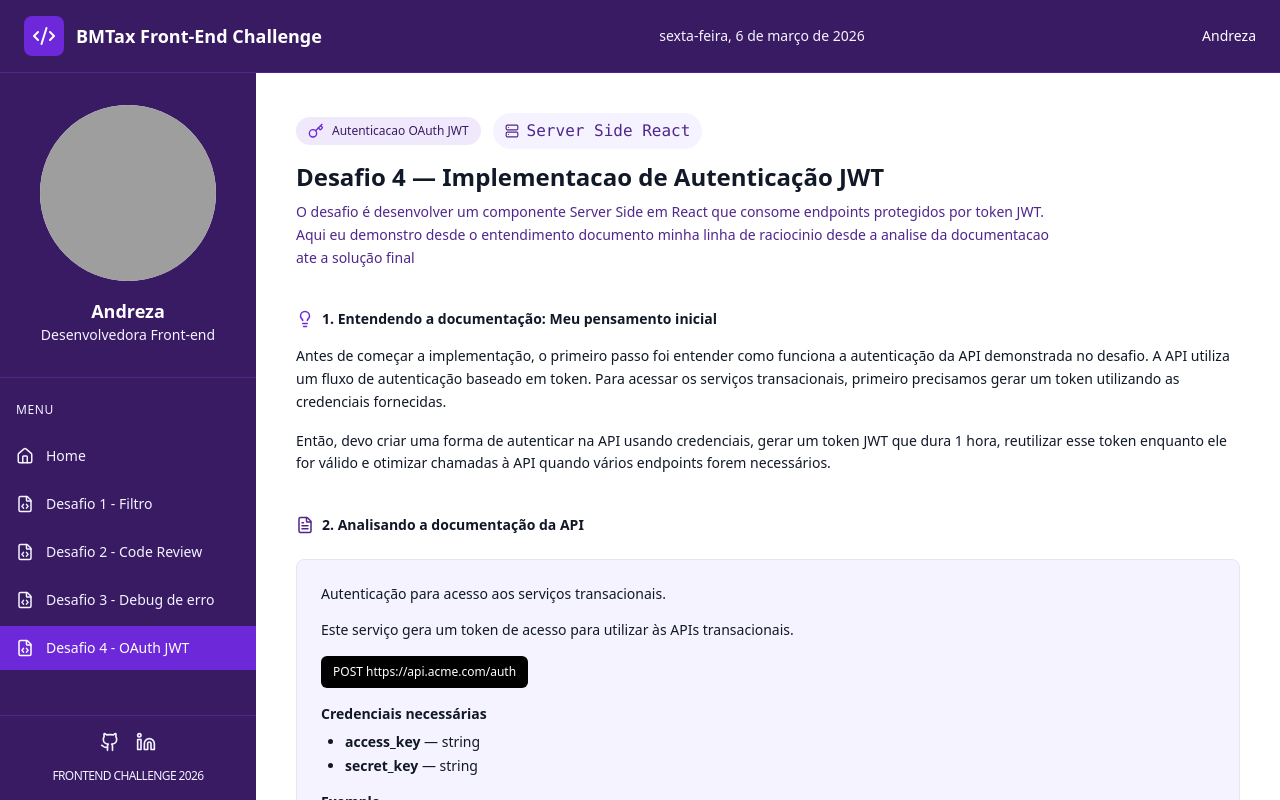
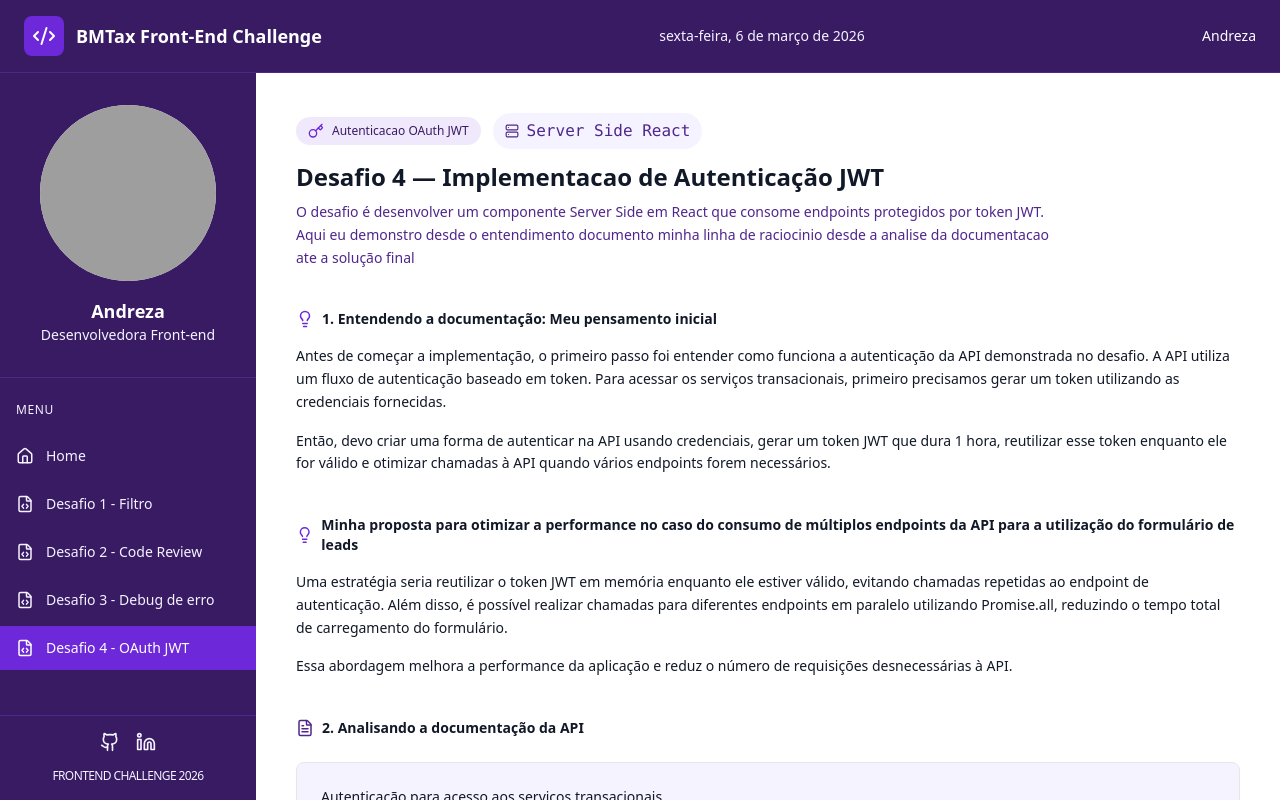
Before and after one commit to andrezadesousa/bmtax-frontend-challenge, a React (Vite) app: page / in a window 1280 px wide. Both pictures are taken after a click on the button "Desafio 4 - OAuth JWT". Built offline with nearby package versions, Linux system fonts and the light colour scheme; grey boxes are pictures that could not be loaded.

Commit message:
wip(Challenge4): My proposal to optimize performance when consuming multiple API endpoints for the lead form

```diff
--- a/src/pages/Challenge4.tsx
+++ b/src/pages/Challenge4.tsx
@@ -49,6 +49,29 @@ export function Challenge4() {
           gerar um token JWT que dura 1 hora, reutilizar esse token enquanto ele
           for válido e otimizar chamadas à API quando vários endpoints forem
           necessários.
+        </p>
+      </section>
+
+      <section className="space-y-4">
+        <div className="flex items-center gap-2 mb-4">
+          <Lightbulb size={18} className="text-primary-light" />
+          <h2 className="text-sm font-semibold text-text-dark">
+            Minha proposta para otimizar a performance no caso do consumo de
+            múltiplos endpoints da API para a utilização do formulário de leads
+          </h2>
+        </div>
+
+        <p className="text-sm leading-relaxed">
+          Uma estratégia seria reutilizar o token JWT em memória enquanto ele
+          estiver válido, evitando chamadas repetidas ao endpoint de
+          autenticação. Além disso, é possível realizar chamadas para diferentes
+          endpoints em paralelo utilizando Promise.all, reduzindo o tempo total
+          de carregamento do formulário.
+        </p>
+
+        <p className="text-sm leading-relaxed">
+          Essa abordagem melhora a performance da aplicação e reduz o número de
+          requisições desnecessárias à API.
         </p>
       </section>
 
```
